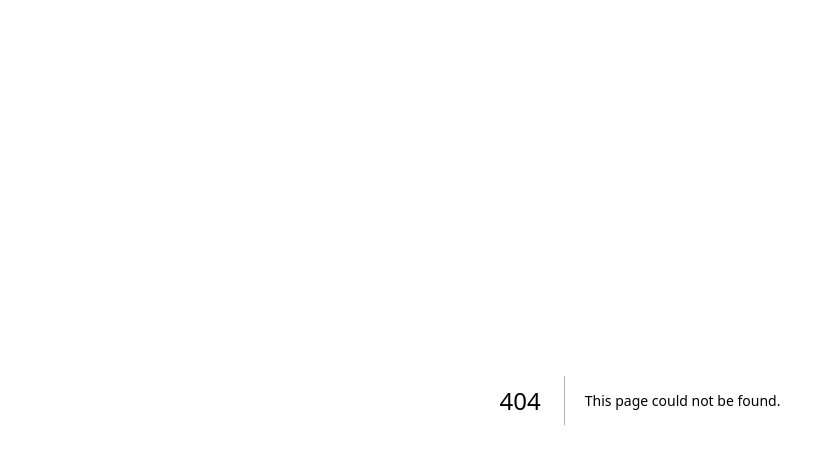
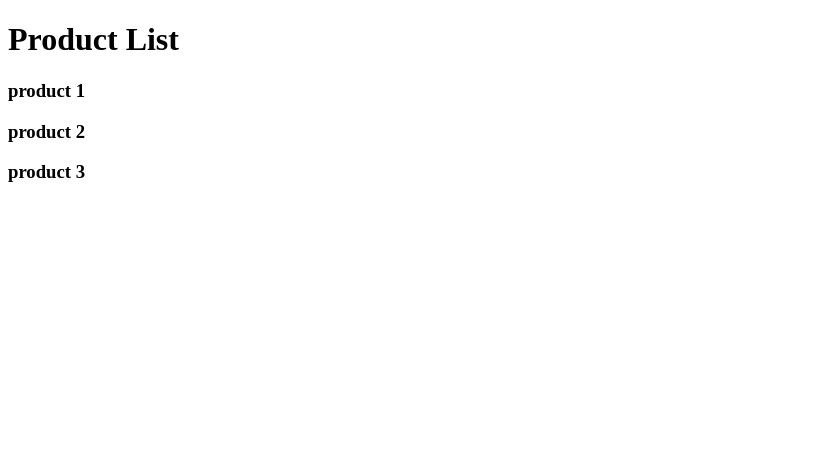
Before and after one commit to Shiajyas/learn_nextJs, a Next.js app in the folder hellow-world/: page /products in a window 1280 px wide. Before the commit this address had no page. Shown: the top 464 px of the page, without its empty margins (0-835 px from the left). Built offline with nearby package versions, Linux system fonts and the light colour scheme.

Commit message:
added dynamic route for products list

```diff
--- /dev/null
+++ b/hellow-world/src/app/products/page.tsx
@@ -0,0 +1,12 @@
+
+
+export default function ProductList(){
+    return (
+        <>
+        <h1>Product List</h1>
+         <h3>product 1</h3>
+         <h3>product 2</h3>
+         <h3>product 3</h3>
+        </>
+    )
+}
```
Also changed, not shown: hellow-world/src/app/products/[productId]/page.tsx (added, +13 -0 lines).
